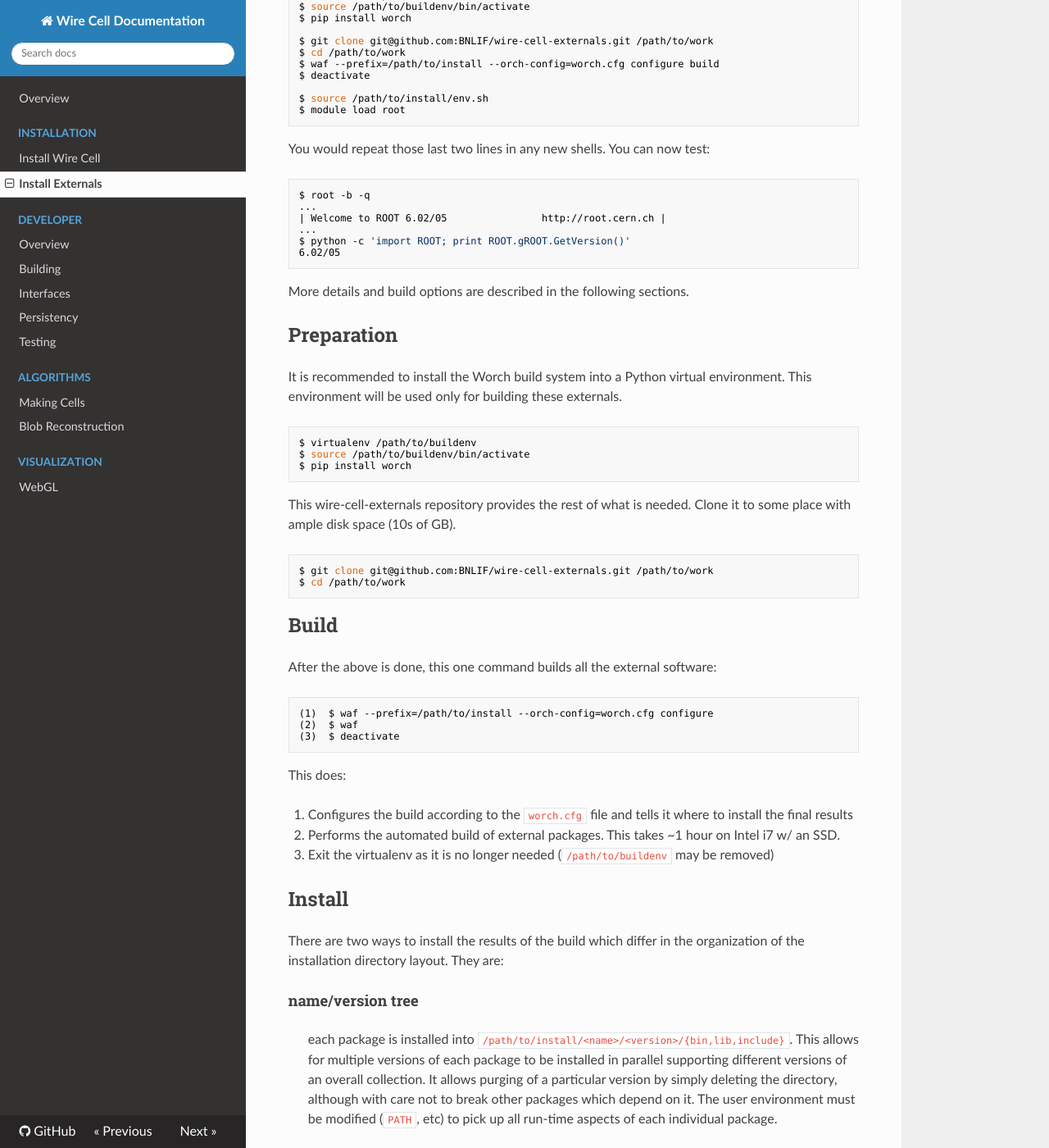
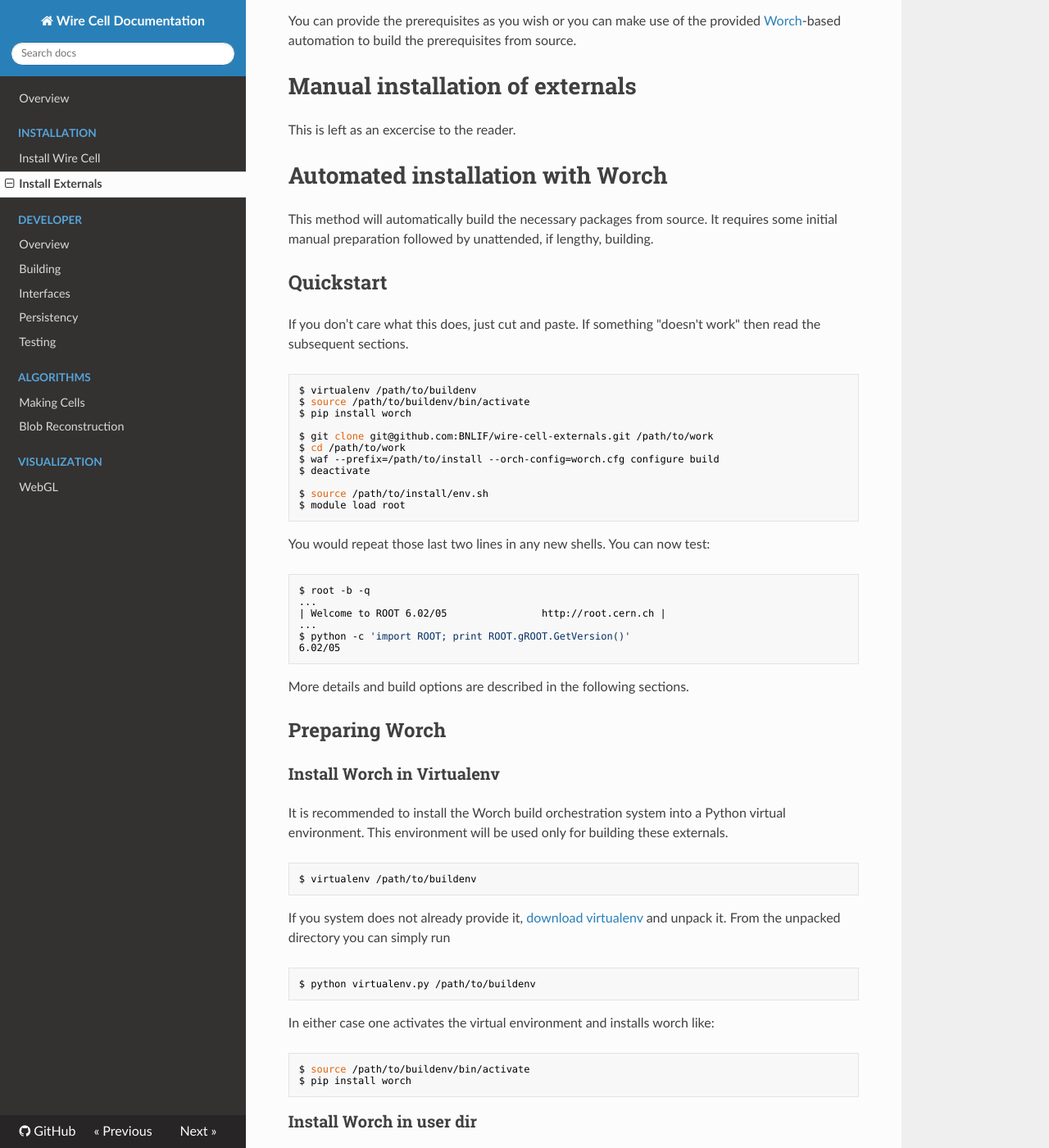
Before and after one commit to WireCell/wire-cell-docs, an MkDocs documentation site: the page built from docs/install/external.md, in a window 1280 px wide and 1400 px high, scrolled down 530 px. Shown: the whole window at 82% size. Built offline with MkDocs 1.6.1, drawn with Linux system fonts in a browser that asks for light colours; nearby versions of some CDN libraries; old or Windows-style settings are respelled for this version of MkDocs; some of the changed text lies outside the part shown.

Commit message:
Update info on RACF installation.

````diff
--- a/docs/install/external.md
+++ b/docs/install/external.md
@@ -1,11 +1,23 @@
 [TOC]
 
 
-The ``wire-cell`` software in [BNL IF GitHub](https://github.com/BNLIF) depends on some software that may not come with your OS, in particular [ROOT](http://root.cern.ch).  This package provides a [Worch](https://github.com/brettviren/worch) configuration file to build that software.
+The ``wire-cell`` software in [BNL IF GitHub](https://github.com/BNLIF) depends on some software that may not come with your OS, in particular [ROOT](http://root.cern.ch) v6 and a compiler supports C++11.
+
+You can provide the prerequisites as you wish or you can make use of the provided [Worch](https://github.com/brettviren/worch)-based automation to build the prerequisites from source.
+
+# Manual installation of externals
+
+This is left as an excercise to the reader.
+
+# Automated installation with Worch
+
+This method will automatically build the necessary packages from
+source.  It requires some initial manual preparation followed by
+unattended, if lengthy, building.
 
 ## Quickstart
 
-If you don’t care what this does, just cut and paste:
+If you don’t care what this does, just cut and paste.  If something "doesn't work" then read the subsequent sections.
 
 ```bash
 $ virtualenv /path/to/buildenv
@@ -34,46 +46,73 @@
 
 More details and build options are described in the following sections.
 
-## Preparation
+## Preparing Worch
 
-It is recommended to install the Worch build system into a Python virtual environment. This environment will be used only for building these externals.
+### Install Worch in Virtualenv
+
+It is recommended to install the Worch build orchestration system into a Python virtual environment. This environment will be used only for building these externals.
 
 ```bash
 $ virtualenv /path/to/buildenv
+```
+
+If you system does not already provide it, [download virtualenv](https://virtualenv.pypa.io/en/latest/installation.html) and unpack it.  From the unpacked directory you can simply run
+
+```bash
+$ python virtualenv.py /path/to/buildenv
+```
+
+In either case one activates the virtual environment and installs worch like:
+
+```bash
 $ source /path/to/buildenv/bin/activate
 $ pip install worch
 ```
 
-This wire-cell-externals repository provides the rest of what is needed. Clone it to some place with ample disk space (10s of GB).
+### Install Worch in user dir
+
+Optionally, if you already have `pip` available you may avoid using `virtualenv` and install Worch into your "user" area under `~/.local/`:
+
+```bash
+$ pip install --user worch
+```
+
+You will need to assure `$HOME/.local/bin` is in your `PATH`.
+
+### Wire-Cell Worch Configuration
+
+However you end up supplying Worch, the `wire-cell-externals` repository provides the rest of what is needed. Clone it to some place with ample disk space (10s of GB).
 
 ```bash
 $ git clone git@github.com:BNLIF/wire-cell-externals.git /path/to/work
 $ cd /path/to/work
+$ waf --help
 ```
 
 ## Build
 
 After the above is done, this one command builds all the external software:
+
 ```bash
-(1)  $ waf --prefix=/path/to/install --orch-config=worch.cfg configure
-(2)  $ waf
-(3)  $ deactivate
+(1)  $ ls worch-*.cfg
+(2)  $ waf --prefix=/path/to/install --orch-config=worch-<config>.cfg configure
+(3)  $ waf
+(4)  $ deactivate
 ```
 This does:
 
-1. Configures the build according to the ``worch.cfg`` file and tells it where to install the final results
-2. Performs the automated build of external packages. This takes ~1 hour on Intel i7 w/ an SSD.
-3. Exit the virtualenv as it is no longer needed (``/path/to/buildenv`` may be removed)
+1. See which main configuration file is suited to your environment.
+2. Configures the build according to the ``worch-<config>.cfg`` file and tells it where to install the final results.
+3. Performs the automated build of external packages. This takes ~1 hour on Intel i7 w/ an SSD.
+4. Exit the virtualenv as it is no longer needed (``/path/to/buildenv`` may be removed)
 
 ## Install
 
 There are two ways to install the results of the build which differ in the organization of the installation directory layout. They are:
 
-#### name/version tree
-> each package is installed into ``/path/to/install/<name>/<version>/{bin,lib,include}``. This allows for multiple versions of each package to be installed in parallel supporting different versions of an overall collection. It allows purging of a particular version by simply deleting the directory, although with care not to break other packages which depend on it. The user environment must be modified (``PATH``, etc) to pick up all run-time aspects of each individual package.
+- **name/version tree:** Each package is installed into ``/path/to/install/<name>/<version>/{bin,lib,include}``. This allows for multiple versions of each package to be installed in parallel supporting different versions of an overall collection. It allows purging of a particular version by simply deleting the directory, although with care not to break other packages which depend on it. The user environment must be modified (``PATH``, etc) to pick up all run-time aspects of each individual package.
 
-#### single-rooted directory
-> all packages are installed in the same ``/path/to/install/{bin,lib,include}`` directory. User run-time environment still requires adjustment but only for a single aspect. Only one version of a package may be installed, and removing an installed package is not supported (but is possible).
+- **single-rooted directory:** All packages are installed in the same ``/path/to/install/{bin,lib,include}`` directory. User run-time environment still requires adjustment but only for a single aspect. Only one version of a package may be installed, and removing an installed package is not supported (but is possible).
 This package supports both paradigms.
 
 This package supports both paradigms.
@@ -97,14 +136,14 @@
 
 ### Single-rooted install
 
-In addition to the population of /path/to/install as above, the build will produce a “tarpack” binary package file. These can simply be unpacked into a single-rooted directory.
+In addition to the population of `/path/to/install` as above, the build will produce a "tarpack" binary package file. These can simply be unpacked into a single-rooted directory.
 
 ```bash
 $ cd /path/to/work
 $ mkdir -p /path/to/single-rooted
 $ for n in tmp/tarpack/*.tgz; do tar -C /path/to/single-rooted -xf $n; done
 ```
-No special environment setup mechanism is provided for this mechanism however one can largely piggy-back on the one ROOT provides:
+No special environment setup mechanism is provided for this mechanism as one can largely piggy-back on the one ROOT provides:
 
 ```bash
 $ source /path/to/single-rooted/bin/thisroot.sh
@@ -117,3 +156,19 @@
 $ python -c 'import ROOT; print ROOT.gROOT.GetVersion()'
 6.02/05
 ```
+
+# RACF Setup
+
+At BNL's RACF, a simple, single-rooted installation of Wire Cell external packages is provided.
+
+Bash users do:
+
+```bash
+$ source /gpfs01/lbne/users/sw/wc/bin/thisroot.sh
+```
+
+Or, if you are still stuck using `tcsh` do:
+
+```csh
+> source /gpfs01/lbne/users/sw/wc/bin/thisroot.csh
+```
````
Also changed, not shown: docs/install/install.md (+17 -23 lines).
